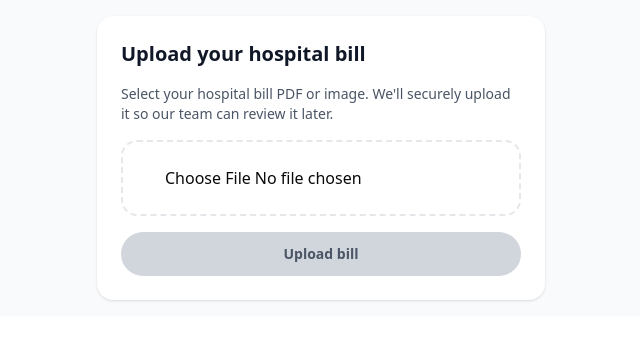
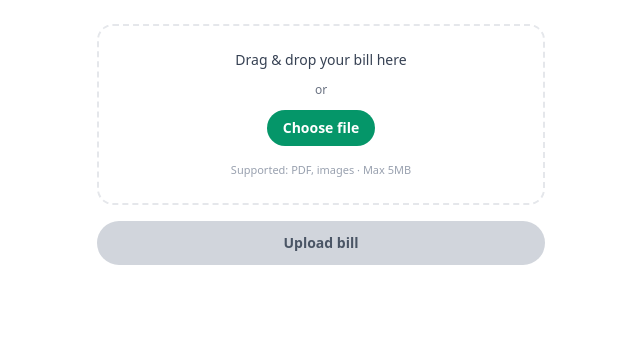
Before and after one commit to artics-us/medbill-upload-widget, a Next.js app: page /upload-widget in a window 1280 px wide. Shown: the top 340 px of the page, without its empty margins (319-959 px from the left). Built offline with nearby package versions, Linux system fonts and the light colour scheme.

Commit message:
edit the upload file UI.

```diff
--- a/src/app/upload-widget/page.tsx
+++ b/src/app/upload-widget/page.tsx
@@ -44,6 +44,25 @@ export default function UploadWidgetPage() {
     setFile(f);
     setError(null);
     setSuccessMessage(null);
+  };
+
+  const handleDrop = (e: React.DragEvent<HTMLDivElement>) => {
+    e.preventDefault();
+    e.stopPropagation();
+    const f = e.dataTransfer.files?.[0] || null;
+    setFile(f);
+    setError(null);
+    setSuccessMessage(null);
+  };
+
+  const handleDragOver = (e: React.DragEvent<HTMLDivElement>) => {
+    e.preventDefault();
+    e.stopPropagation();
+  };
+
+  const openFileDialog = () => {
+    const input = document.getElementById('file-input') as HTMLInputElement | null;
+    input?.click();
   };
 
   const runUpload = async () => {
@@ -139,24 +158,45 @@ export default function UploadWidgetPage() {
   }, [file]); // When file changes, runUpload will use the latest selected file
 
   return (
-    <div className="min-h-full w-full flex flex-col items-center justify-start p-4 bg-slate-50">
-      <div className="w-full max-w-md bg-white rounded-2xl shadow p-6 space-y-4">
-        <h1 className="text-xl font-bold text-gray-900">
-          Upload your hospital bill
-        </h1>
-        <p className="text-sm text-gray-600">
-          Select your hospital bill PDF or image. We&apos;ll securely upload it
-          so our team can review it later.
-        </p>
-
-        <div className="border-2 border-dashed border-gray-200 rounded-2xl p-6 flex flex-col items-center justify-center space-y-3">
+    <div className="w-full min-h-full flex flex-col items-center justify-start bg-transparent px-4 py-6">
+      <div className="w-full max-w-md space-y-4">
+        <div
+          className="border-2 border-dashed border-gray-200 rounded-2xl p-6 flex flex-col items-center justify-center space-y-3 text-center"
+          onDragOver={handleDragOver}
+          onDrop={handleDrop}
+        >
+          {/* hidden file input */}
           <input
+            id="file-input"
             type="file"
             accept=".pdf,image/*"
+            className="hidden"
             onChange={handleFileChange}
+            disabled={isUploading}
           />
+
+          <p className="text-sm text-gray-700">
+            Drag &amp; drop your bill here
+          </p>
+          <p className="text-xs text-gray-500">
+            or
+          </p>
+
+          <button
+            type="button"
+            onClick={openFileDialog}
+            disabled={isUploading}
+            className="px-4 py-2 rounded-full text-sm font-semibold bg-[#059669] text-white hover:bg-[#047955] disabled:bg-gray-300 disabled:text-gray-600"
+          >
+            Choose file
+          </button>
+
+          <p className="text-[11px] text-gray-400 mt-1">
+            Supported: PDF, images · Max 5MB
+          </p>
+
           {file && (
-            <div className="text-sm text-gray-700">
+            <div className="text-xs text-gray-700 mt-3">
               Selected:{' '}
               <span className="font-medium break-all">{file.name}</span>
             </div>
@@ -168,6 +208,7 @@ export default function UploadWidgetPage() {
           <p className="text-sm text-green-600">{successMessage}</p>
         )}
 
+        {/* アップロード実行ボタン */}
         <button
           type="button"
           onClick={runUpload}
@@ -175,7 +216,7 @@ export default function UploadWidgetPage() {
           className={`w-full rounded-full py-3 text-sm font-semibold ${
             isUploading || !file
               ? 'bg-gray-300 text-gray-600 cursor-not-allowed'
-              : 'bg-indigo-600 text-white hover:bg-indigo-700'
+              : 'bg-[#059669] text-white hover:bg-[#047955]'
           }`}
         >
           {isUploading ? 'Uploading…' : 'Upload bill'}
```
